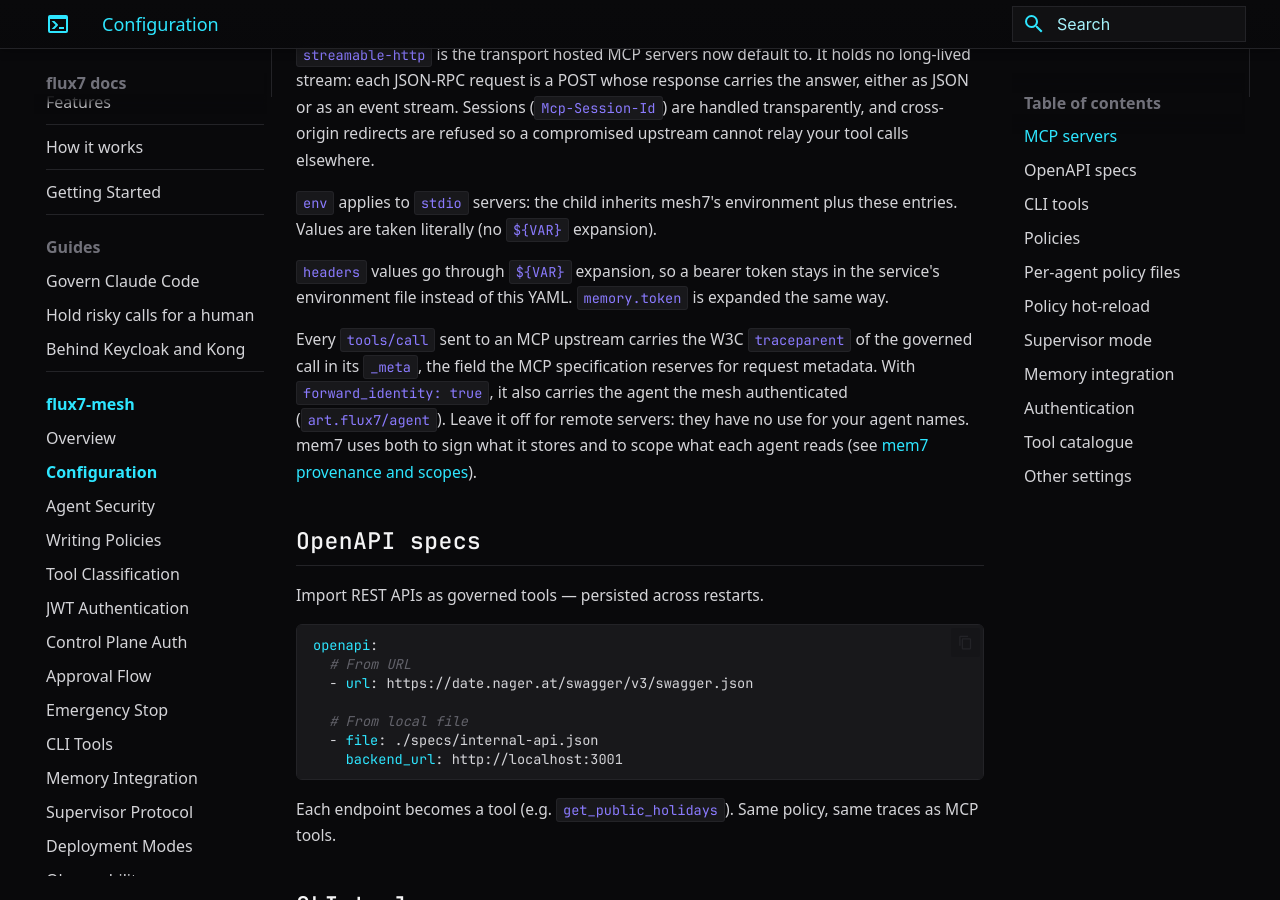
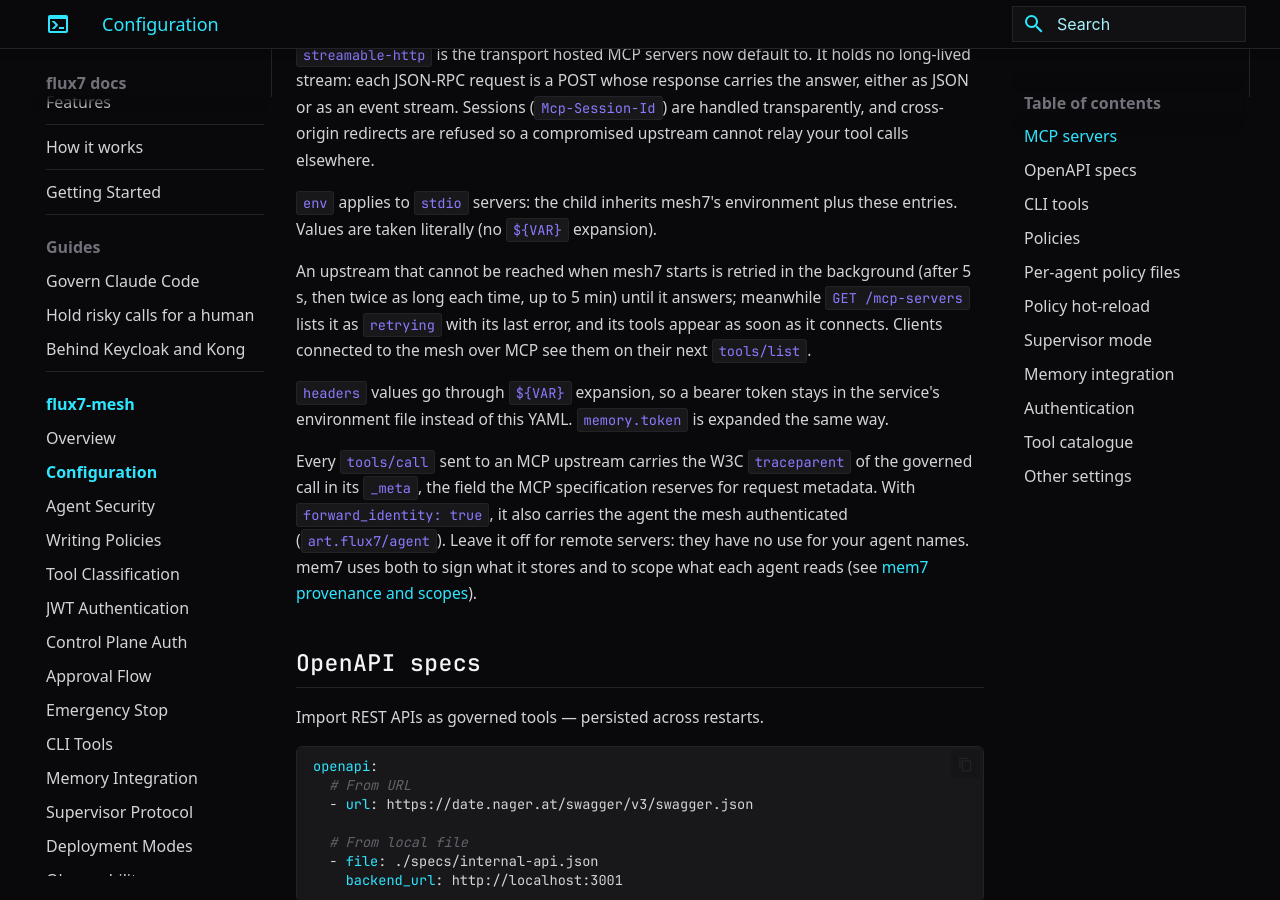
Before and after one commit to KTCrisis/flux7-docs, an MkDocs documentation site: the page built from docs/mesh7/configuration.md, in a window 1280 px wide and 900 px high, scrolled down 825 px. Built offline with MkDocs 1.6.1 and Material for MkDocs 9.7.7, drawn with Linux system fonts in a browser that asks for light colours; some web fonts are replaced.

Commit message:
docs(mesh7): upstreams down at start are retried
Co-Authored-By: Claude Opus 5.5 (1M context) <noreply@anthropic.com>
Claude-Session: https://claude.ai/code/session_015sCEoLuJcrMipNLkeBYDLr

```diff
--- a/docs/mesh7/configuration.md
+++ b/docs/mesh7/configuration.md
@@ -41,6 +41,12 @@ compromised upstream cannot relay your tool calls elsewhere.
 
 `env` applies to `stdio` servers: the child inherits mesh7's environment plus
 these entries. Values are taken literally (no `${VAR}` expansion).
+
+An upstream that cannot be reached when mesh7 starts is retried in the
+background (after 5 s, then twice as long each time, up to 5 min) until it
+answers; meanwhile `GET /mcp-servers` lists it as `retrying` with its last
+error, and its tools appear as soon as it connects. Clients connected to the
+mesh over MCP see them on their next `tools/list`.
 
 `headers` values go through `${VAR}` expansion, so a bearer token stays in the
 service's environment file instead of this YAML. `memory.token` is expanded the
```
